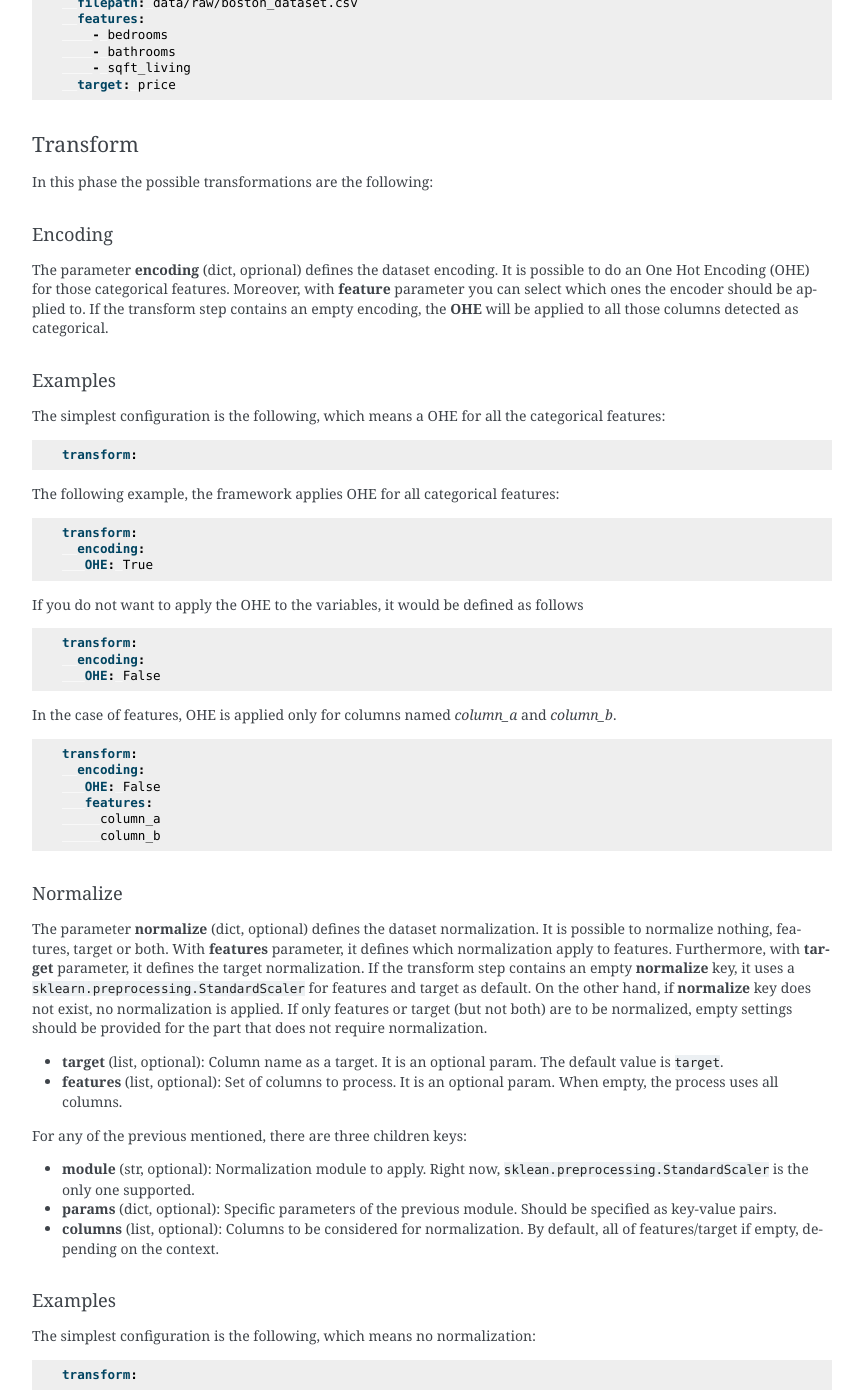
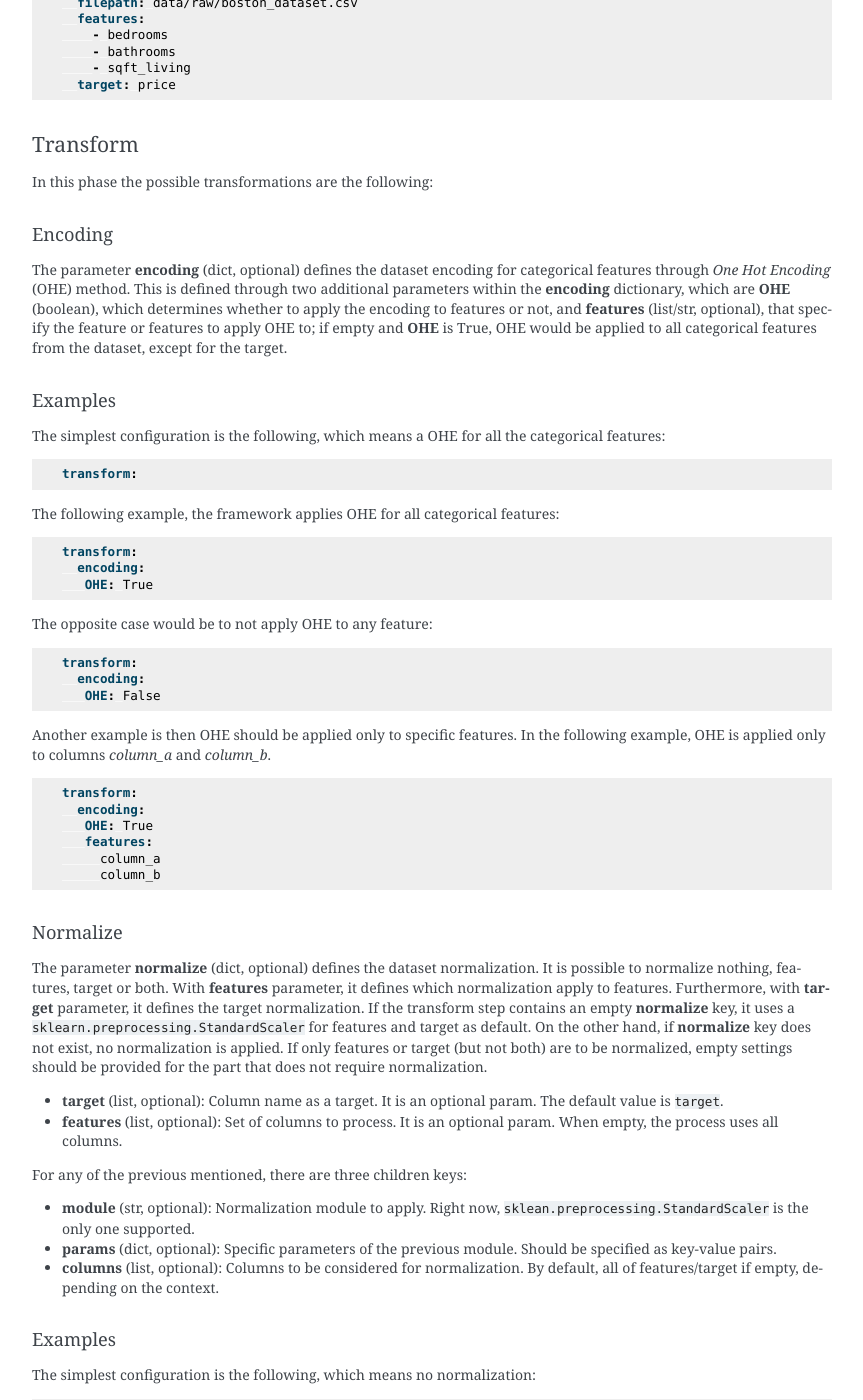
Before and after one commit to Data-Science-Eurecat/HoNCAML, a Sphinx documentation site: the page built from docs/source/configuration.rst, in a window 1280 px wide and 1400 px high, scrolled down 1419 px. Shown: the whole window, without its empty margins (338-1201 px from the left). Built offline with Sphinx 7.4.7, drawn with Linux system fonts in a browser that asks for light colours.

Commit message:
Fix! Include only required features for OHE
This commit includes the following:
- Properly use features parameter within encoding key
- Ensure that does not break non-training pipelines
- Fixing formatting errors
- Properly remove columns from dataset related to OHE
- Inclusion of default values for encoding parameters
- Introduce max_values parameter instead of hardcoding it
- Update documentation with OHE examples

```diff
--- a/docs/source/configuration.rst
+++ b/docs/source/configuration.rst
@@ -105,13 +105,13 @@ In this phase the possible transformations are the following:
 Encoding
 ^^^^^^^^
 
-The parameter **encoding** (dict, oprional) defines the dataset
-encoding. It is possible to do an One Hot Encoding (OHE) for
-those categorical features. Moreover, with **feature** parameter
-you can select which ones the encoder should be applied to.
-If the transform step contains an empty encoding, the **OHE** will
-be applied to all those columns detected as categorical.
-
+The parameter **encoding** (dict, optional) defines the dataset encoding for
+categorical features through *One Hot Encoding* (OHE) method. This is defined
+through two additional parameters within the **encoding** dictionary, which are
+**OHE** (boolean), which determines whether to apply the encoding to features
+or not, and **features** (list/str, optional), that specify the feature or
+features to apply OHE to; if empty and **OHE** is True, OHE would be applied to
+all categorical features from the dataset, except for the target.
 
 Examples
 ^^^^^^^^
@@ -130,7 +130,7 @@ The following example, the framework applies OHE for all categorical features:
      encoding:
       OHE: True
 
-If you do not want to apply the OHE to the variables, it would be defined as follows
+The opposite case would be to not apply OHE to any feature:
 
 .. code:: yaml
 
@@ -138,13 +138,14 @@ If you do not want to apply the OHE to the variables, it would be defined as fol
      encoding:
       OHE: False
 
-In the case of features, OHE is applied only for columns named *column_a* and *column_b*.
+Another example is then OHE should be applied only to specific features. In the
+following example, OHE is applied only to columns *column_a* and *column_b*.
 
 .. code:: yaml
 
    transform:
      encoding:
-      OHE: False
+      OHE: True
       features:
         column_a
         column_b
```
Also changed, not shown: 7 other files.
